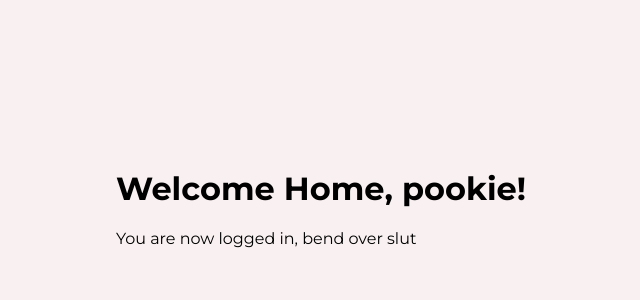
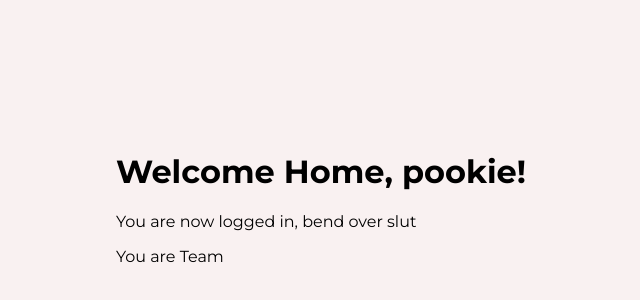
Before and after one commit to BigFudge420/English-App, a React app: page /home in a window 1280 px wide. Shown: the part 194-494 px from the top of the page, without its empty margins (319-959 px from the left). Built offline with nearby package versions, Linux system fonts and the light colour scheme; no server answers; sample sign-in values are in the browser's storage; the HTML template or start-up script is replaced by a standard one.

Commit message:
Add more users and user distinction

```diff
--- a/src/components/home.jsx
+++ b/src/components/home.jsx
@@ -1,8 +1,16 @@
+import { auth } from "../config/firebase"
+
 export const Home = () => {
+    let user = auth?.currentUser?.email
+    console.log(user)
+    let num = user.match(/\d+/)
+    num = num ? parseInt(num[0]):null
+
     return (
         <div>
             <h1>Welcome Home, pookie!</h1>
             <p>You are now logged in, bend over slut</p>
+            <p>You are Team {num}</p>
         </div>
     )
 }
```
Also changed, not shown: src/components/auth.jsx (+11 -2 lines).
